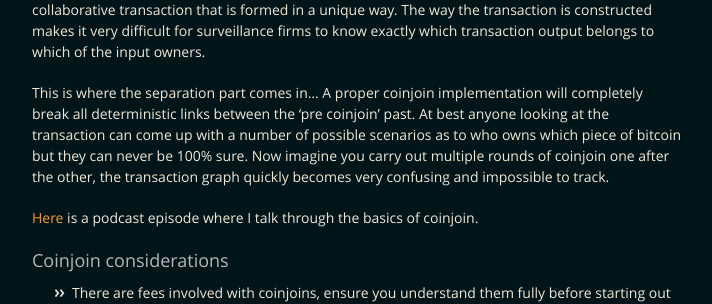
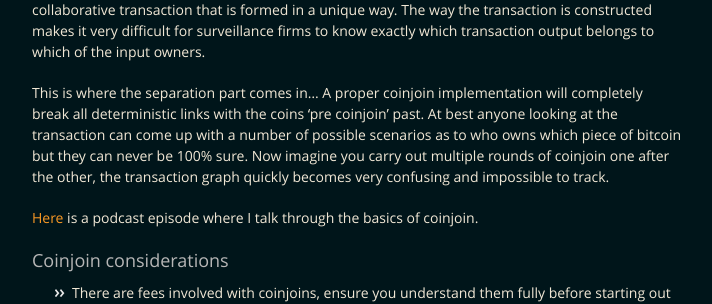
Before and after one commit to BitcoinQnA/BitcoinPrivacyGuide, a Jekyll site: the page built from separate.md, in a window 1280 px wide and 900 px high, scrolled down 413 px. Shown: the part 177-481 px from the top of the window, without its empty margins (283-995 px from the left). Built offline with Jekyll 4.4.1, drawn with Linux system fonts in a browser that asks for light colours.

Commit message:
Update separate.md

```diff
--- a/separate.md
+++ b/separate.md
@@ -20,7 +20,7 @@ The Bitcoin blockchain is completely public, anyone can hop onto a block explore
 
 Coinjoin is a privacy tool that prevents this and there are different types of implementations each with their own take on the same basic idea. Two or more users pool their UTXO's together into a collaborative transaction that is formed in a unique way. The way the transaction is constructed makes it very difficult for surveillance firms to know exactly which transaction output belongs to which of the input owners.
 
-This is where the separation part comes in... A proper coinjoin implementation will completely break all deterministic links between the 'pre coinjoin' past. At best anyone looking at the transaction can come up with a number of possible scenarios as to who owns which piece of bitcoin but they can never be 100% sure. Now imagine you carry out multiple rounds of coinjoin one after the other, the transaction graph quickly becomes very confusing and impossible to track.
+This is where the separation part comes in... A proper coinjoin implementation will completely break all deterministic links with the coins 'pre coinjoin' past. At best anyone looking at the transaction can come up with a number of possible scenarios as to who owns which piece of bitcoin but they can never be 100% sure. Now imagine you carry out multiple rounds of coinjoin one after the other, the transaction graph quickly becomes very confusing and impossible to track.
 
 [Here](https://www.bit-buy-bit.com/podcast-1/episode/2a64f9e1/ep43-bitcoin-podcast-with-bitcoin-qa-coinjoin) is a podcast episode where I talk through the basics of coinjoin.
 
```
